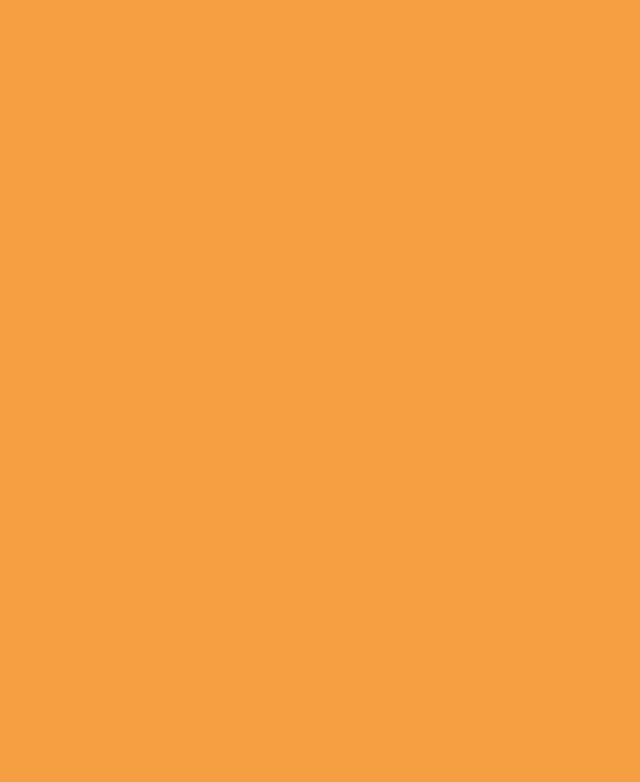
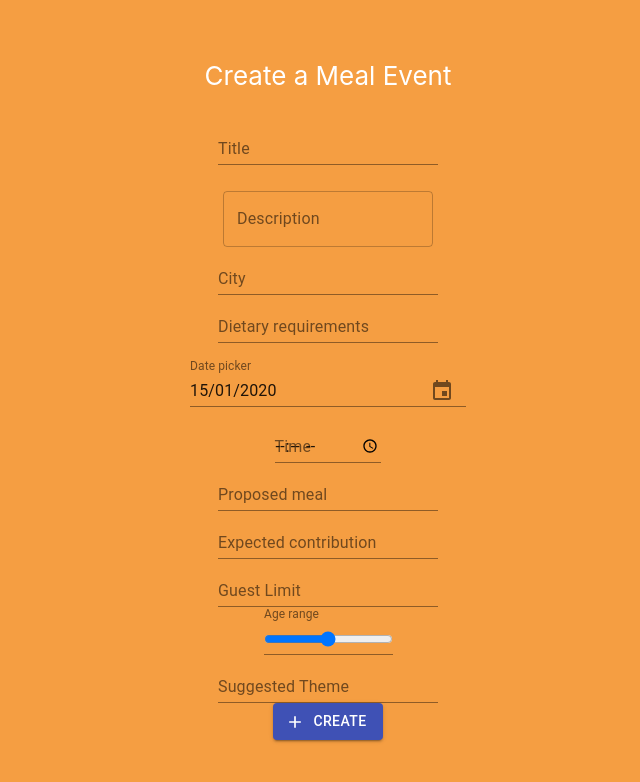
Before and after one commit to Willyees/MEng2019, a React (Create React App) app: page /create-meal in a window 1280 px wide. Shown: the top 782 px of the page, without its empty margins (312-952 px from the left). Built offline with nearby package versions, Linux system fonts and the light colour scheme.

Commit message:
changed route of create-meal to correct one

```diff
--- a/src/App.js
+++ b/src/App.js
@@ -22,7 +22,7 @@ function App() {
               < LogInTemplate />
             </Route>
 
-            <Route exact path="/show-meal">  {/* might have to modify the path, because each meal will have a different URL. Set up atm as work in progress*/}
+            <Route exact path="/create-meal">  {/* might have to modify the path, because each meal will have a different URL. Set up atm as work in progress*/}
               < CreateMealTemplate />
             </Route>
 
```
